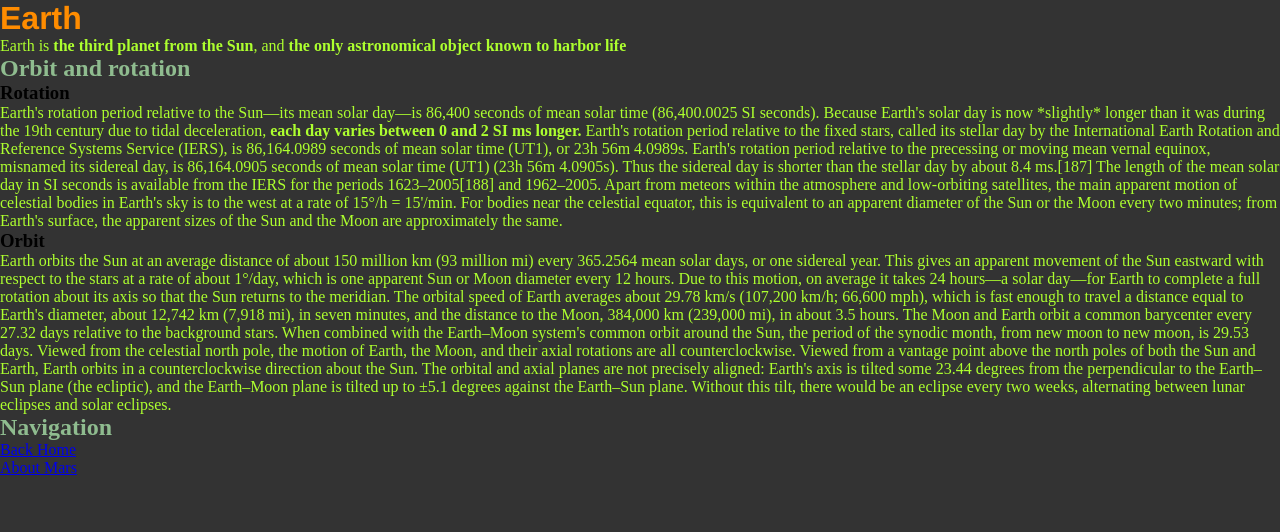
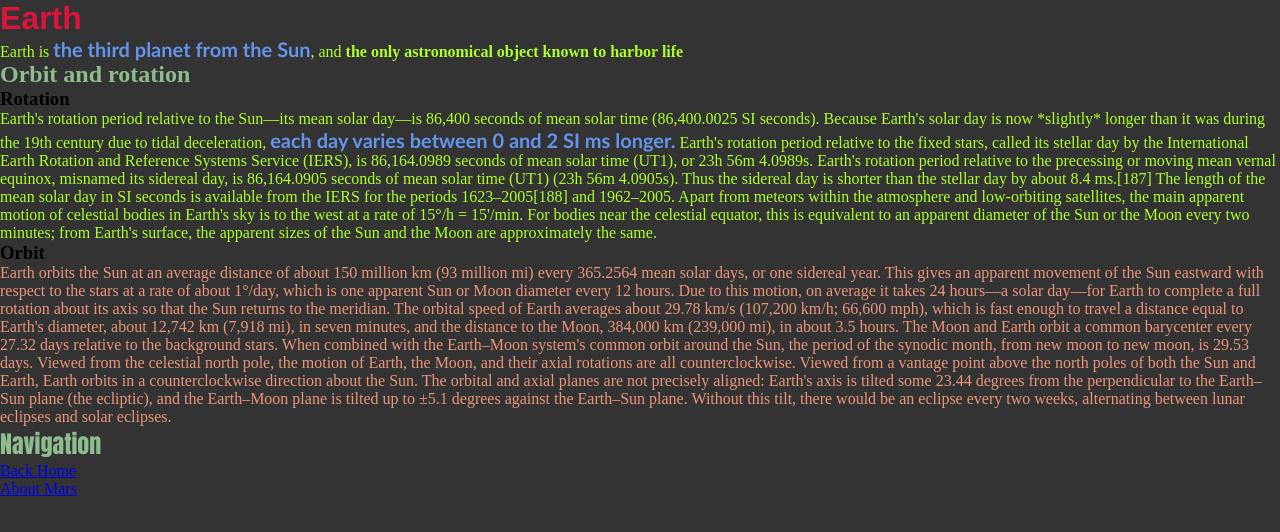
Before and after one commit to MaharshiV16/web-d, a plain HTML site: page HTML && CSS/6-external-css.html in a window 1280 px wide. Drawn offline with Linux system fonts and the light colour scheme.

Commit message:
external css

```diff
--- a/HTML && CSS/6-external-css.html
+++ b/HTML && CSS/6-external-css.html
@@ -8,9 +8,10 @@
     <title>Earth</title>
   </head>
   <body>
-    <h1>Earth</h1>
+    <h1 class="heading">Earth</h1>
     <p>
-      Earth is <strong>the third planet from the Sun</strong>, and
+      Earth is <strong class="strong">the third planet from the Sun</strong>,
+      and
       <strong>the only astronomical object known to harbor life</strong>
     </p>
     <h2>Orbit and rotation</h2>
@@ -20,7 +21,9 @@
       seconds of mean solar time (86,400.0025 SI seconds). Because Earth's solar
       day is now *slightly* longer than it was during the 19th century due to
       tidal deceleration,
-      <strong>each day varies between 0 and 2 SI ms longer.</strong>
+      <strong class="strong"
+        >each day varies between 0 and 2 SI ms longer.</strong
+      >
       Earth's rotation period relative to the fixed stars, called its stellar
       day by the International Earth Rotation and Reference Systems Service
       (IERS), is 86,164.0989 seconds of mean solar time (UT1), or 23h 56m
@@ -37,7 +40,7 @@
       the Moon are approximately the same.
     </p>
     <h3>Orbit</h3>
-    <p>
+    <p class="det">
       Earth orbits the Sun at an average distance of about 150 million km (93
       million mi) every 365.2564 mean solar days, or one sidereal year. This
       gives an apparent movement of the Sun eastward with respect to the stars
@@ -61,7 +64,7 @@
       the Earth–Sun plane. Without this tilt, there would be an eclipse every
       two weeks, alternating between lunar eclipses and solar eclipses.
     </p>
-    <h2>Navigation</h2>
+    <h2 id="nav">Navigation</h2>
     <a href="index.html">Back Home</a>
     <br />
     <a href="mars.html">About Mars</a>
--- a/HTML && CSS/css/styles.css
+++ b/HTML && CSS/css/styles.css
@@ -19,3 +19,23 @@ h2 {
 p {
   color: greenyellow;
 }
+
+.heading {
+  color: crimson;
+  font-weight: 800;
+}
+
+.strong {
+  color: cornflowerblue;
+  font-family: "Trebuchet MS", "Lucida Sans Unicode", "Lucida Grande",
+    "Lucida Sans", Arial, sans-serif;
+  font-size: 20px;
+}
+
+.det {
+  color: darksalmon;
+}
+
+#nav {
+  font-family: Impact, Haettenschweiler, "Arial Narrow Bold", sans-serif;
+}
```
